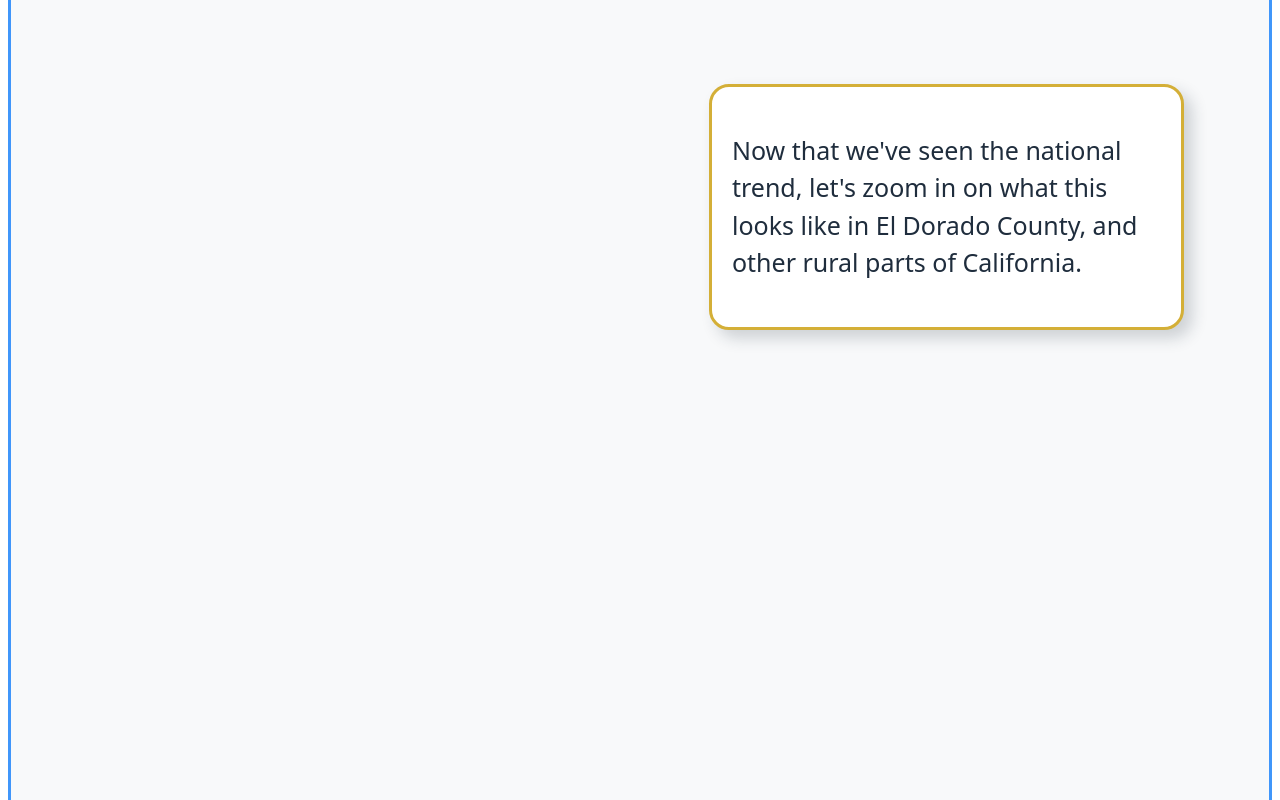
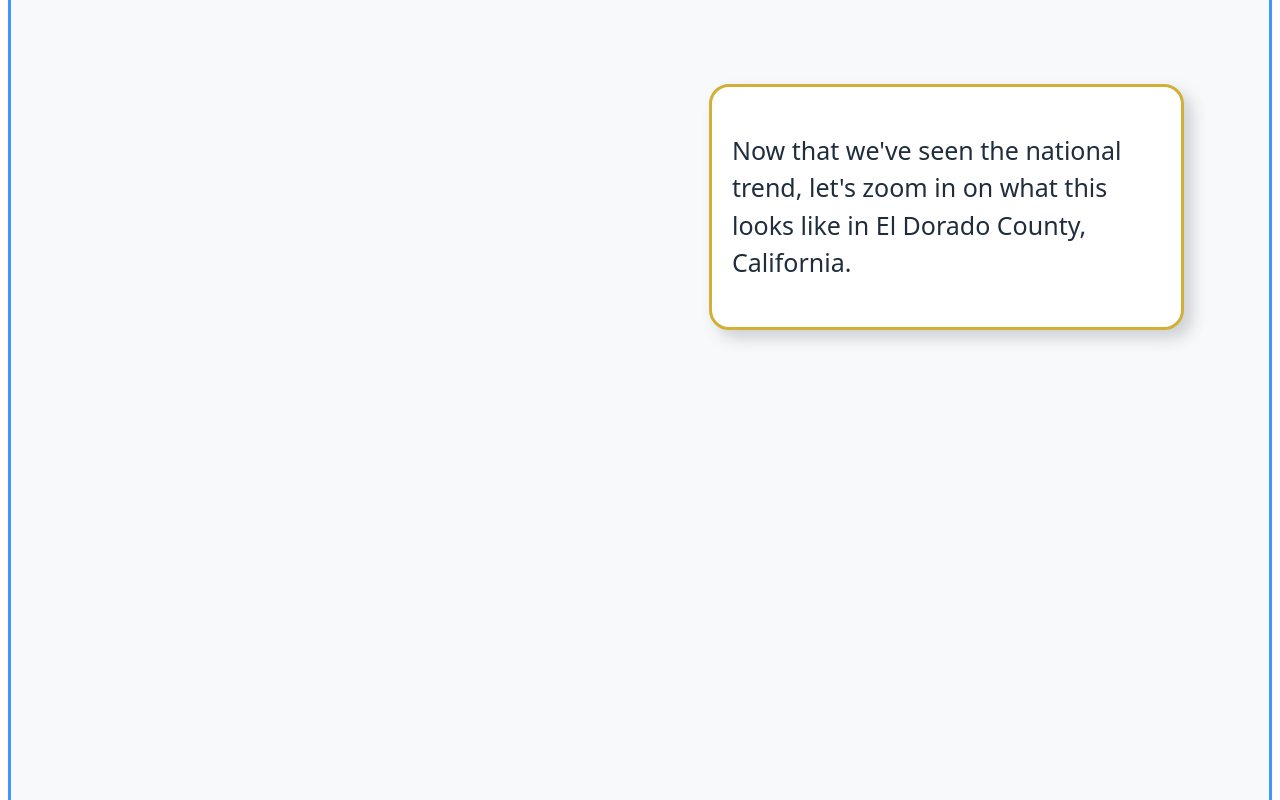
Before and after one commit to annamakarew/DataChallenge, a Svelte app: page / in a window 1280 px wide. Shown: the part 6800-7600 px from the top of the page. Built offline with nearby package versions, Linux system fonts and the light colour scheme.

Commit message:
Fixed typos and conclusion.

```diff
--- a/src/sections/ConclusionSection.svelte
+++ b/src/sections/ConclusionSection.svelte
@@ -2,9 +2,9 @@
   import TitleCard from "../lib/TitleCard.svelte";
 
   const title =
-    "El Dorado County’s homeownership story reveals that equity isn't just about access — it's about belonging.";
+    "Overall, El Dorado County’s homeownership story reveals that equity isn't just about access - it's also about belonging.";
   const subtitle =
-    "To build a more inclusive future, we must first acknowledge the barriers that have shaped its past.";
+    "Building a more inclusive future starts with recognizing the systems that have excluded people for generations, and now it's up to us to change them.";
 </script>
 
 <TitleCard {title} {subtitle} />
--- a/src/sections/Section1.svelte
+++ b/src/sections/Section1.svelte
@@ -89,7 +89,7 @@
 
       <ArticleText>
         Now that we've seen the national trend, let's zoom in on what this looks
-        like in El Dorado County, and other rural parts of California.
+        like in El Dorado County, California.
       </ArticleText>
     {/snippet}
   </Scroller>
```
